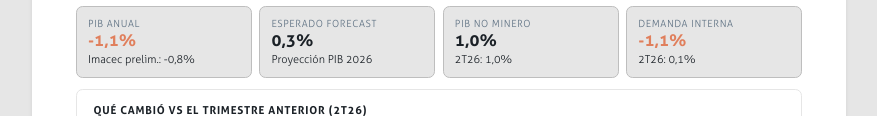
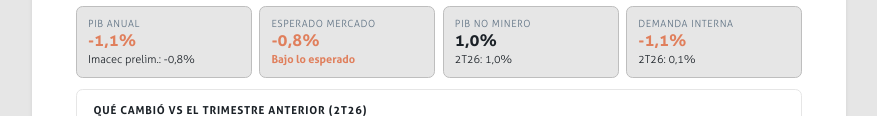
Before and after one commit to mariapazbertin/Tracker-Cuentas-Nacionales, a plain HTML site: page index.html in a window 1280 px wide. Shown: the part 391-507 px from the top of the page, without its empty margins (201-1078 px from the left). Drawn offline with Linux system fonts and the light colour scheme.

Commit message:
Update index.html

```diff
--- a/index.html
+++ b/index.html
@@ -303,7 +303,7 @@ a.wh-src:hover{color:#5D7082;text-decoration:underline}
 
 <div class="mp active" id="panel-t326">
   <div class="hero"><div class="hl">Cuentas Nacionales · Tercer trimestre 2026</div><div class="ht">El PIB disminuyó 1,1% anual en el tercer trimestre, por una menor inversión, efecto que fue atenuado por un incremento en el consumo de hogares y gobierno. La minería determinó la caída: el PIB no minero creció 1,0%.</div></div>
-  <div class="tr" style="grid-template-columns:repeat(4,1fr)"><div class="mc"><div class="ml">PIB anual</div><div class="mv neg">-1,1%</div><div class="ms ">Imacec prelim.: -0,8%</div></div><div class="mc"><div class="ml">Esperado ForecasT</div><div class="mv pos">0,3%</div><div class="ms ">Proyección PIB 2026</div></div><div class="mc"><div class="ml">PIB no minero</div><div class="mv pos">1,0%</div><div class="ms ">2T26: 1,0%</div></div><div class="mc"><div class="ml">Demanda interna</div><div class="mv neg">-1,1%</div><div class="ms ">2T26: 0,1%</div></div></div>
+  <div class="tr" style="grid-template-columns:repeat(4,1fr)"><div class="mc"><div class="ml">PIB anual</div><div class="mv neg">-1,1%</div><div class="ms ">Imacec prelim.: -0,8%</div></div><div class="mc"><div class="ml">Esperado mercado</div><div class="mv neg">-0,8%</div><div class="ms ac">Bajo lo esperado</div></div><div class="mc"><div class="ml">PIB no minero</div><div class="mv pos">1,0%</div><div class="ms ">2T26: 1,0%</div></div><div class="mc"><div class="ml">Demanda interna</div><div class="mv neg">-1,1%</div><div class="ms ">2T26: 0,1%</div></div></div>
   <div class="sec"><div class="st">Qué cambió vs el trimestre anterior (2T26)</div><ul class="chg"><li><span class="ar ac">▼</span><span>El PIB pasa de 0,0% (2T26 revisado desde -0,2%) a -1,1% anual. El 1T26 se revisó de -0,3% a -0,4%.</span></li><li><span class="ar ac">▼</span><span>La minería profundiza su caída: de -6,5% a -14,7% anual.</span></li><li><span class="ar ac">▼</span><span>La inversión se contrae: la FBCF pasa de 0,1% a -6,7%, por maquinaria y equipos (-10,1%).</span></li><li><span class="ar ag">▲</span><span>Las exportaciones caen menos: de -2,2% a -0,6%.</span></li></ul></div>
   <div class="sec"><div class="st">Mapa del informe · haz clic en un tema</div><div class="mapg"><a class="mapi" href="#t326-s1" onclick="goT(event,'t326-s1')"><span class="dot neg"></span><span class="mapt">PIB y Demanda Interna</span><span class="mape">Cae 1,1%</span></a><a class="mapi" href="#t326-s2" onclick="goT(event,'t326-s2')"><span class="dot neg"></span><span class="mapt">Origen</span><span class="mape">La minería resta</span></a><a class="mapi" href="#t326-s3" onclick="goT(event,'t326-s3')"><span class="dot neg"></span><span class="mapt">Gasto</span><span class="mape">La inversión resta</span></a><a class="mapi" href="#t326-s4" onclick="goT(event,'t326-s4')"><span class="dot neu"></span><span class="mapt">Detalle por Sector</span><span class="mape">Minería y construcción caen</span></a></div></div>
   <div class="sdiv">Síntesis</div>
```
